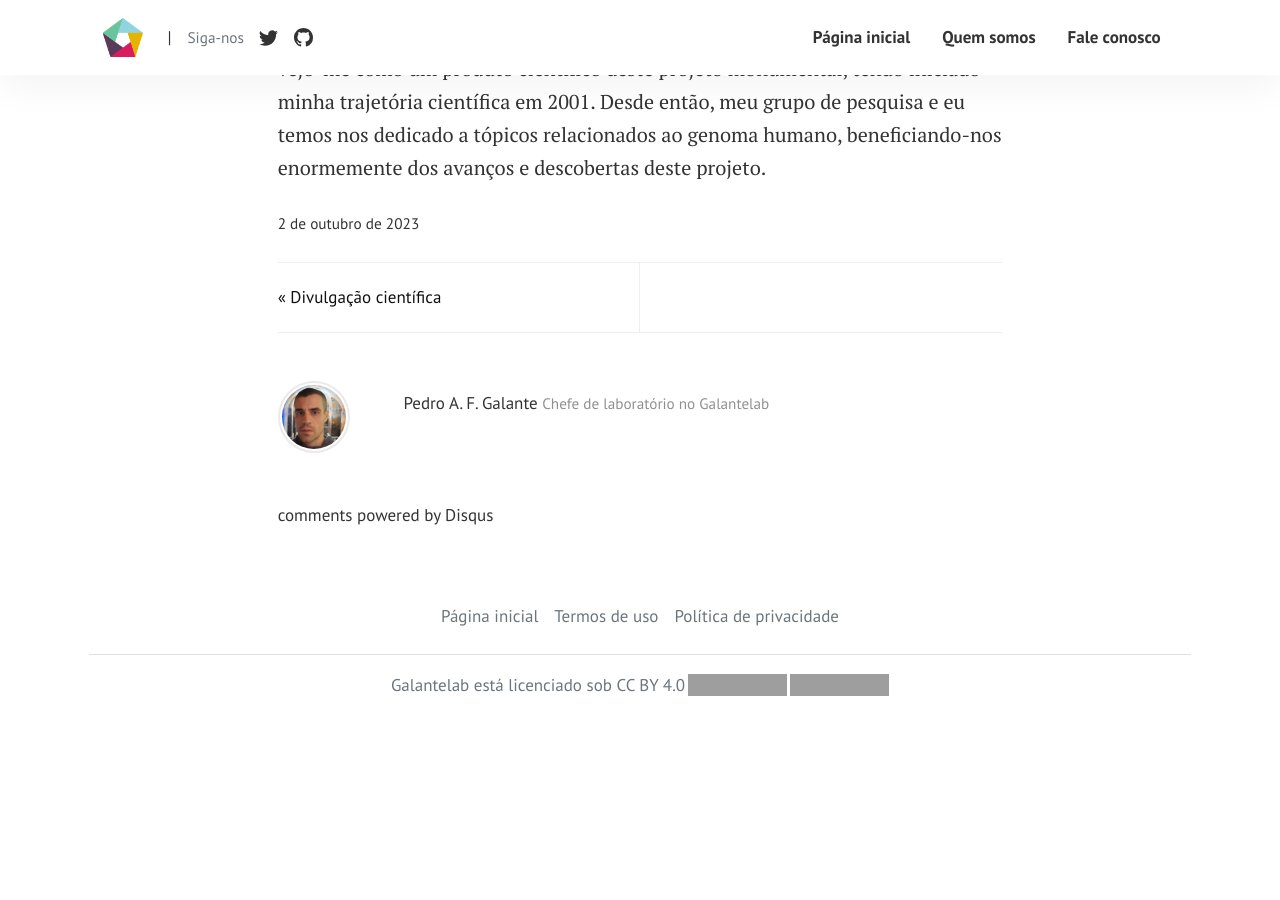
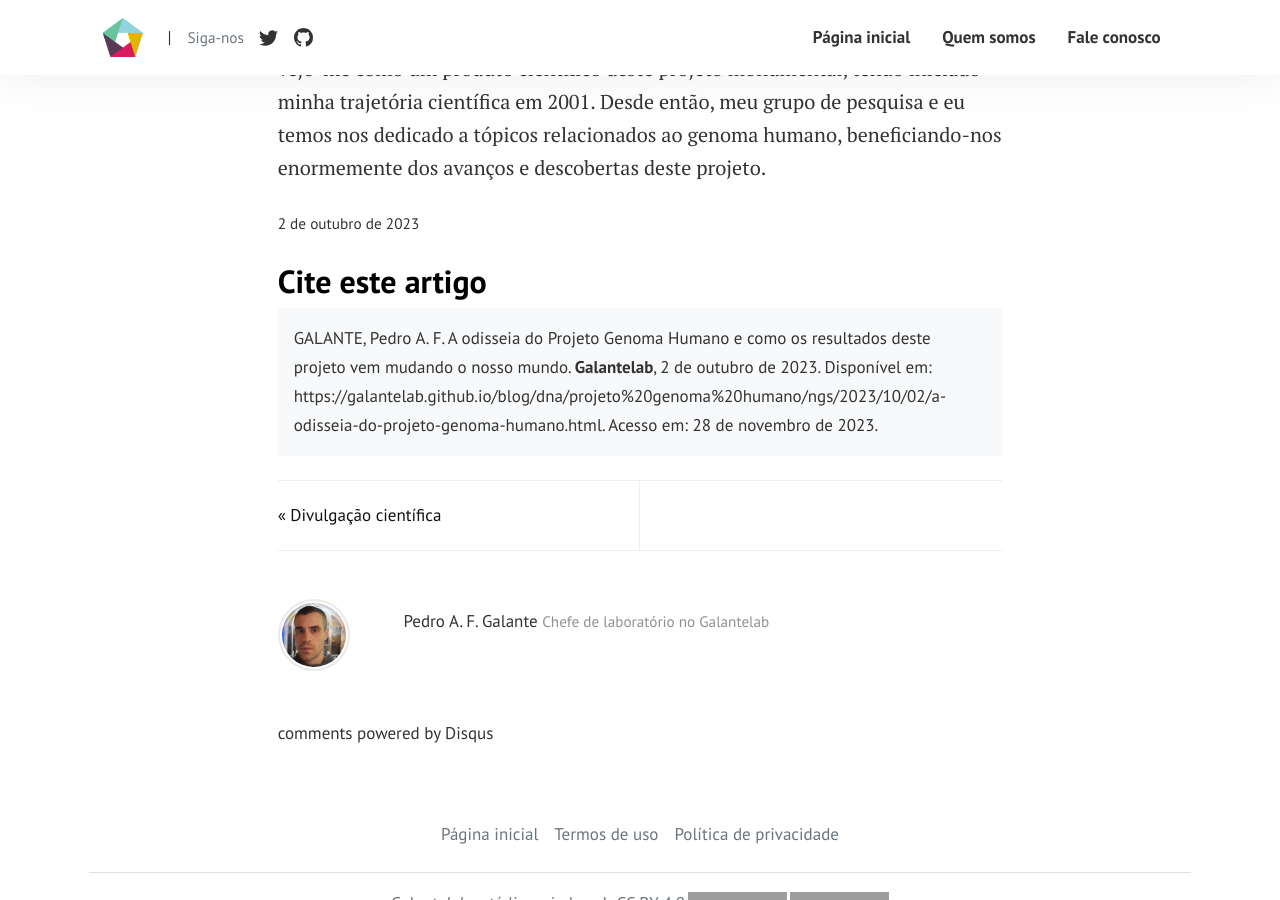
Before and after one commit to galantelab/blog, a Jekyll site: the page built from _posts/2023-10-02-a-odisseia-do-projeto-genoma-humano.md, in a window 1280 px wide and 900 px high, scrolled down 2083 px. Built offline with Jekyll 4.4.1, drawn with Linux system fonts in a browser that asks for light colours; comment, search, counter and statistics services are not loaded; before the commit the page ends 2839 px from its top, so only the background shows below that; grey boxes are pictures that could not be loaded.

Commit message:
Add ABNT reference for the article

```diff
--- a/_config.yml
+++ b/_config.yml
@@ -28,11 +28,13 @@ authors:
   tmiller:
     name: Thiago Luiz Araujo Miller
     display_name: Thiago L. A. Miller
+    citation_name: Miller, Thiago L. A.
     avatar: assets/images/tmiller.png
     description: Pós-doutorando no Galantelab.
   pgalante:
     name: Pedro Alexandre Favoretto Galante
     display_name: Pedro A. F. Galante
+    citation_name: Galante, Pedro A. F.
     avatar: assets/images/pgalante.jpg
     description: >
       Chefe de laboratório no Galantelab
--- a/_layouts/post.html
+++ b/_layouts/post.html
@@ -53,6 +53,25 @@ post_class: post-template
       </small>
     </p>
 
+    <!-- How to cite us -->
+    <div class="mt-4">
+      <h2>Cite este artigo</h2>
+      <p class="bg-light p-3">
+        {% if page.author %}
+          {% assign names = author.citation_name | split: " " %}
+            {{ names.first | upcase }}
+            {{ names | slice: 1, names.size
+              | join: " "
+              | split: "."
+              | join: "." }}.
+        {% endif %}
+        {{ page.title }}. <strong>{{ site.title }}</strong>,
+        {% include /functions/date_to_string_pt.html date=page.date %}.
+        Disponível em: {{ site.url }}{{ site.baseurl }}{{ page.url }}.
+        Acesso em: {% include /functions/date_to_string_pt.html date=site.time %}.
+      </p>
+    </div>
+
     <!-- Prev/Next -->
     <div class="row PageNavigation mt-4 prevnextlinks d-flex justify-content-between">
       {% if page.previous.url %}
```
